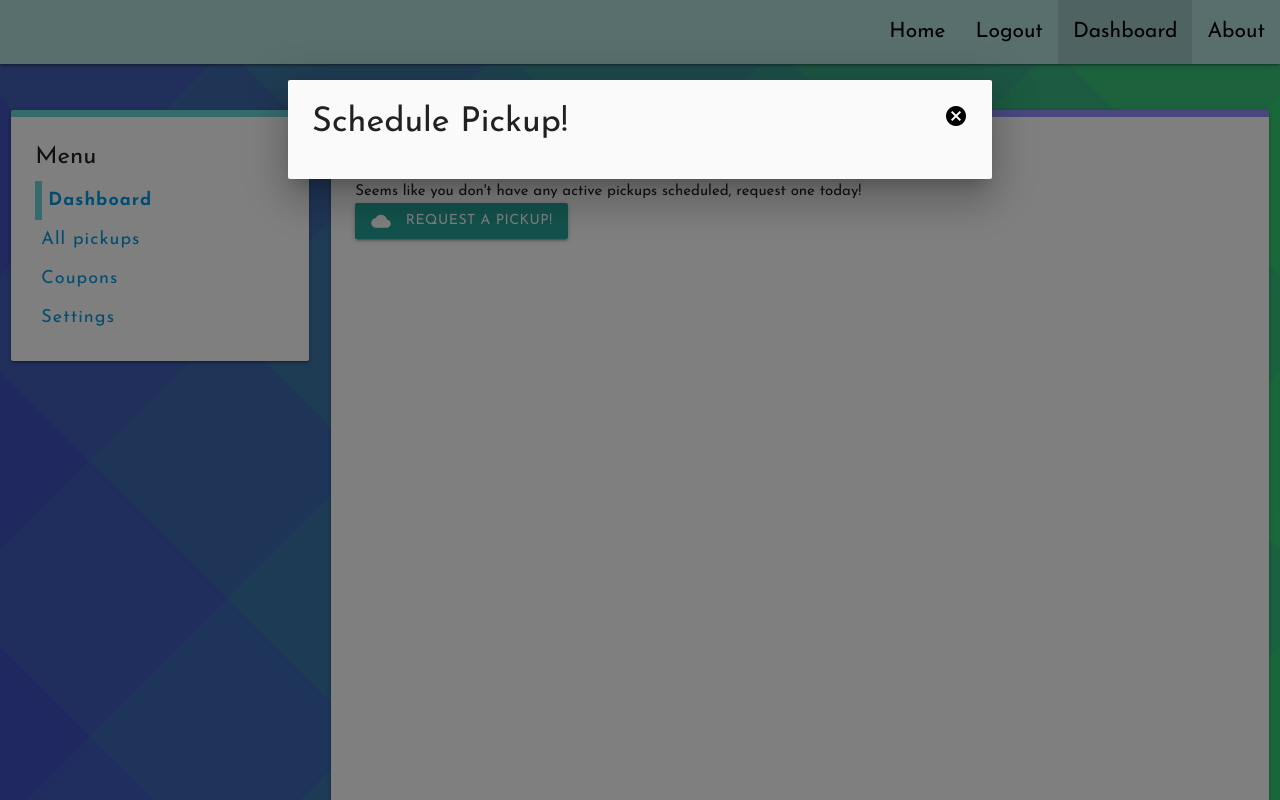
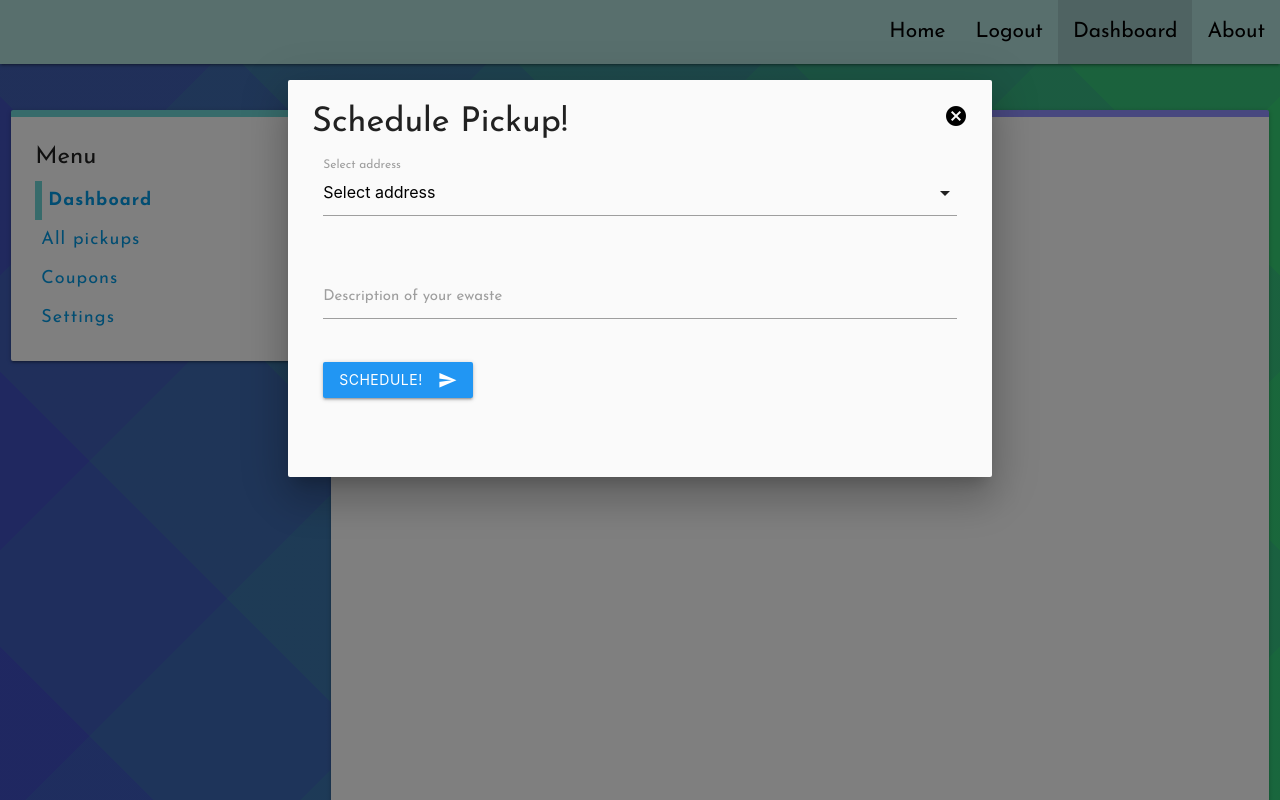
Before and after one commit to manan2002/ChipItOut, a Flask app: page /dash in a window 1280 px wide, after a click that opens the changed part. Run offline with Flask 2, Linux system fonts and the light colour scheme; the visitor is signed in with stand-in values (Sample User, id 1); data comes from the database, SQL or seed files in the repository.

Commit message:
working.

```diff
--- a/templates/user/dash-layout.html
+++ b/templates/user/dash-layout.html
@@ -46,6 +46,41 @@
                 </div>
             </div>
         </div>
+        <div id="pickup-form" class="modal">
+            <div class="modal-content">
+                <a href="#!" class="modal-close"><i class="material-icons right black-text">cancel</i></a>
+                <h4>Schedule Pickup!</h4>
+                <div class="row">
+                    <form class="col s12" action="{{url_for('dashboard.pickups')}}" method="POST">
+                        <div class="row">
+                            <div class="input-field col s12">
+                                <select>
+                                    <option value="" disabled selected>Select address</option>
+                                    <option value="1">Option 1</option>
+                                    <option value="2">Option 2</option>
+                                    <option value="3">Option 3</option>
+                                </select>
+                                <label>Select address</label>
+                            </div>
+                        </div>
+                        <div class="row">
+                            <div class="input-field col s12">
+                                <textarea id="description" class="materialize-textarea" name = "description"></textarea>
+                                <label for="description">Description of your ewaste</label>
+                            </div>
+                        </div>
+                        <div class="row">
+                            <div class="col">
+                                <button class="btn blue waves-effect waves-light" type="submit">Schedule!
+                                    <i class="material-icons right">send</i>
+                                </button>
+                            </div>
+                        </div>
+                    </form>
+                </div>
+            </div>
+
+        </div>
         {% endblock %}
 
 
--- a/templates/user/dash.html
+++ b/templates/user/dash.html
@@ -24,12 +24,5 @@ Welcome, {{user.name}}!
     Seems like you don't have any active pickups scheduled, request one today!</p>
     <a class="waves-effect waves-light btn modal-trigger" href = "#pickup-form"><i class="material-icons left">cloud</i>Request a pickup!</a>
     {% endif %}
-    <div id="pickup-form" class="modal">
-        <div class="modal-content">
-            <a href = "#!" class = "modal-close"><i class = "material-icons right black-text">cancel</i></a>
-            <h4>Schedule Pickup!</h4>
 
-        </div>
-
-    </div>
 {% endblock %}
--- a/views/dashboard.py
+++ b/views/dashboard.py
@@ -17,6 +17,6 @@ def dash():
 @login_required
 def pickups():
     if request.method == 'POST':
-       pass
+        print(dict(request.form))
 
     return render_template('user/pickups.html')
```
